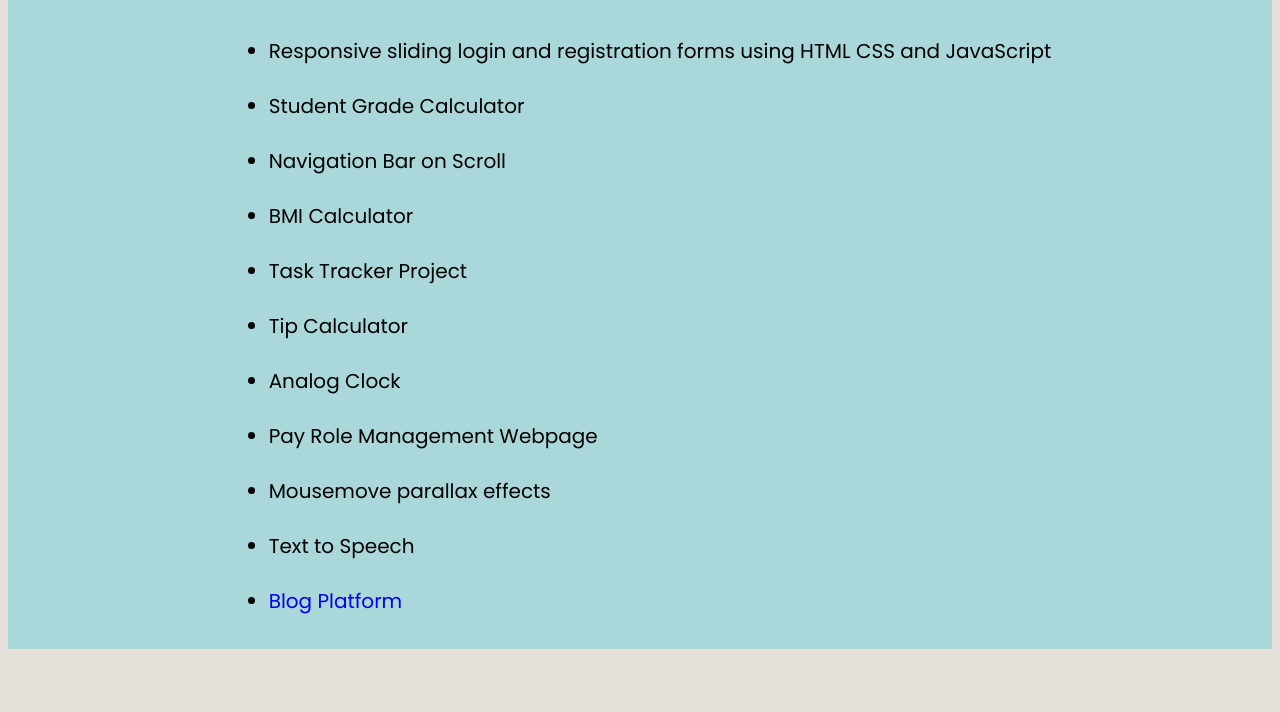
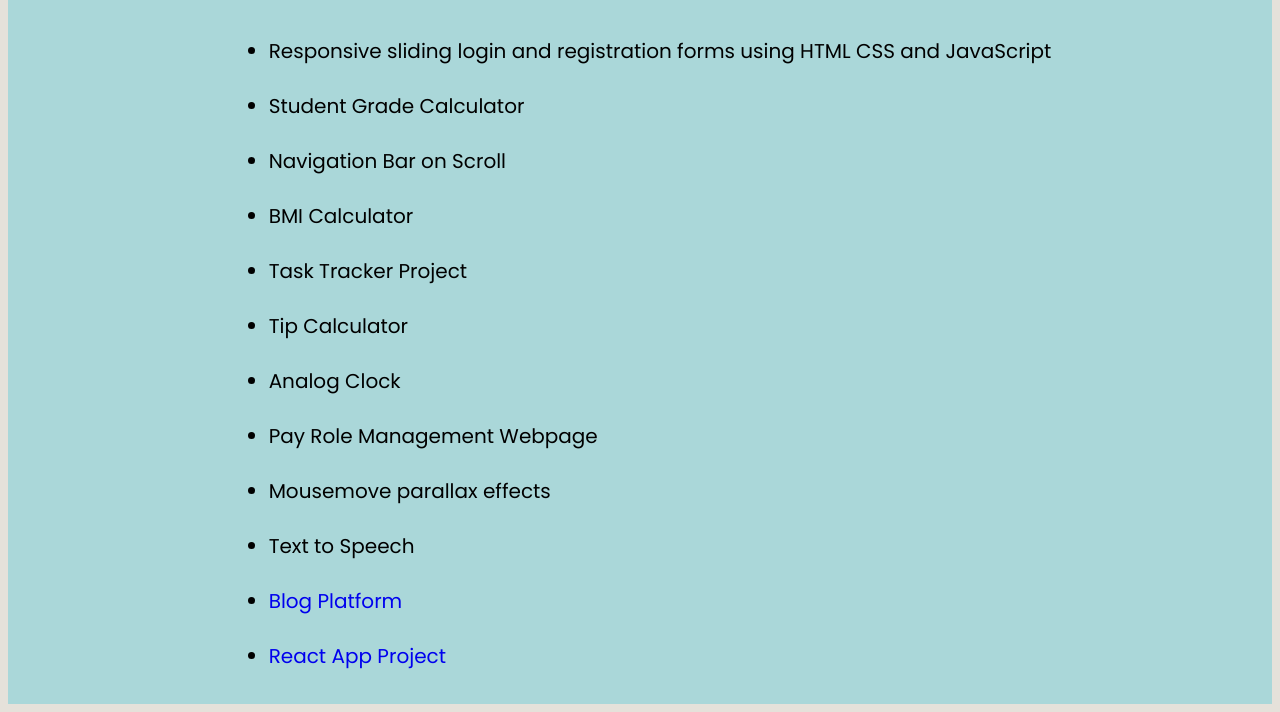
Before and after one commit to nubEA/webDProjects, a plain HTML site: page projects.html in a window 1280 px wide. Shown: the part 97-809 px from the top of the page. Drawn offline with Linux system fonts and the light colour scheme.

Commit message:
Update projects.html

```diff
--- a/projects.html
+++ b/projects.html
@@ -24,6 +24,7 @@
             <li class="Mouse"><a class="Mouse" href="ParallaxEffect.html" style="text-decoration: none;">Mousemove parallax effects</a></li>
             <li class="txt"><a class="txt" href="textToSpeech.html" style="text-decoration: none;">Text to Speech</a></li>
             <li class="blog"><a class="blog" href="https://nubea.github.io/blogProject/" style="text-decoration: none;">Blog Platform</a></li>
+            <li class="reactApp"><a class="reactApp" href="https://nubea.github.io/reactAssignment/" style="text-decoration: none;">React App Project</a></li>
         </ul>
     </div>
 </body>
```
